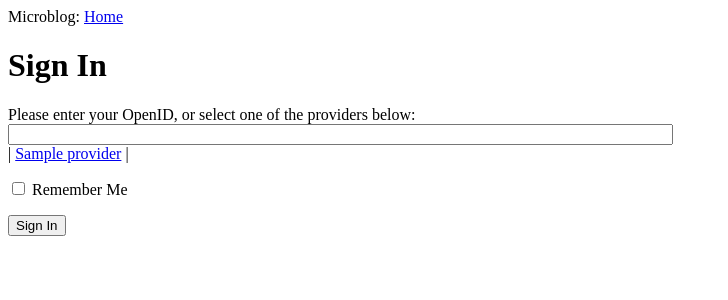
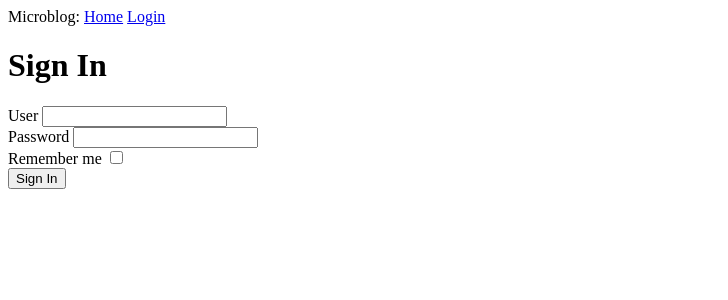
Before and after one commit to jmsalcido/flask-try, a Python web app: template microblog/app/templates/login.html in a window 1280 px wide. Shown: the top 300 px of the page, without its empty margins (0-728 px from the left). Run offline with Jinja, Linux system fonts and the light colour scheme; the template is opened without the code that fills it: most values are stand-ins (such as "Sample title", 1, 10 or a date in 2020); form fields are guessed from the names that the template uses; some libraries are stand-ins or nearby versions.

Commit message:
proper login form

```diff
--- a/microblog/app/templates/base.html
+++ b/microblog/app/templates/base.html
@@ -7,6 +7,7 @@
     {% endif %}
 </head>
 <body>
+{% import 'macros.html' as macros %}
 {% include "header.html" %}
 {% with messages = get_flashed_messages() %}
     {% if messages %}
--- a/microblog/app/templates/header.html
+++ b/microblog/app/templates/header.html
@@ -1 +1,10 @@
-<div class="header">Microblog: <a href="/index">Home</a></div>
+<div class="header">
+    <span>
+        Microblog:
+    </span>
+    <a href="/index">Home</a>
+{#    if logged in #}
+{#    show logged in info#}
+{#    else#}
+    <a href="/login">Login</a>
+</div>
--- a/microblog/app/templates/login.html
+++ b/microblog/app/templates/login.html
@@ -2,32 +2,13 @@
 {% extends "base.html" %}
 
 {% block content %}
-    <script type="text/javascript">
-        function set_openid(openid, pr) {
-            u = openid.search('<username>')
-            if (u != -1) {
-                // openid requires username
-                user = prompt('Enter your ' + pr + ' username:')
-                openid = openid.substr(0, u) + user
-            }
-            form = document.forms['login'];
-            form.elements['openid'].value = openid
-        }
-    </script>
     <h1>Sign In</h1>
     <form action="" method="post" name="login">
+        {#  CSRF token stuff from WTForms  #}
         {{ form.hidden_tag() }}
-        <p>
-            Please enter your OpenID, or select one of the providers below:<br>
-            {{ form.openid(size=80) }}
-            {% for error in form.openid.errors %}
-                <span style="color: red;">[{{ error }}]</span>
-            {% endfor %}<br>
-            |{% for pr in providers %}
-            <a href="javascript:set_openid('{{ pr.url }}', '{{ pr.name }}');">{{ pr.name }}</a> |
-        {% endfor %}
-        </p>
-        <p>{{ form.remember_me }} Remember Me</p>
-        <p><input type="submit" value="Sign In"></p>
+        {{ macros.render_field(form.user, "user_field")}}
+        {{ macros.render_field(form.password, "password_field automation_password_field")}}
+        {{ macros.render_field(form.remember_me)}}
+        <input type="submit" value="Sign In">
     </form>
 {% endblock %}
--- /dev/null
+++ b/microblog/app/templates/macros.html
@@ -0,0 +1,13 @@
+{% macro render_field(field, form_class="form-control", label_visible=true) -%}
+    <div class="form-group {% if field.errors %}has-error{% endif %} {{ kwargs.pop('class_', '') }}">
+        {% if field.type != 'HiddenField' and label_visible %}
+            {{ field.label }}
+        {% endif %}
+        {{ field(class_=form_class, **kwargs) }}
+        {% if field.errors %}
+            {% for e in field.errors %}
+                <p class="help-block">{{ e }}</p>
+            {% endfor %}
+        {% endif %}
+    </div>
+{%- endmacro %}
--- a/microblog/app/views.py
+++ b/microblog/app/views.py
@@ -32,5 +32,4 @@ def login():
         return redirect('/index')
     return render_template('login.html',
                            title='Sign In',
-                           form=form,
-                           providers=app.config['OPENID_PROVIDERS'])
+                           form=form)
```
Also changed, not shown: microblog/app/forms.py (+4 -3 lines), microblog/config.py (+0 -7 lines).
